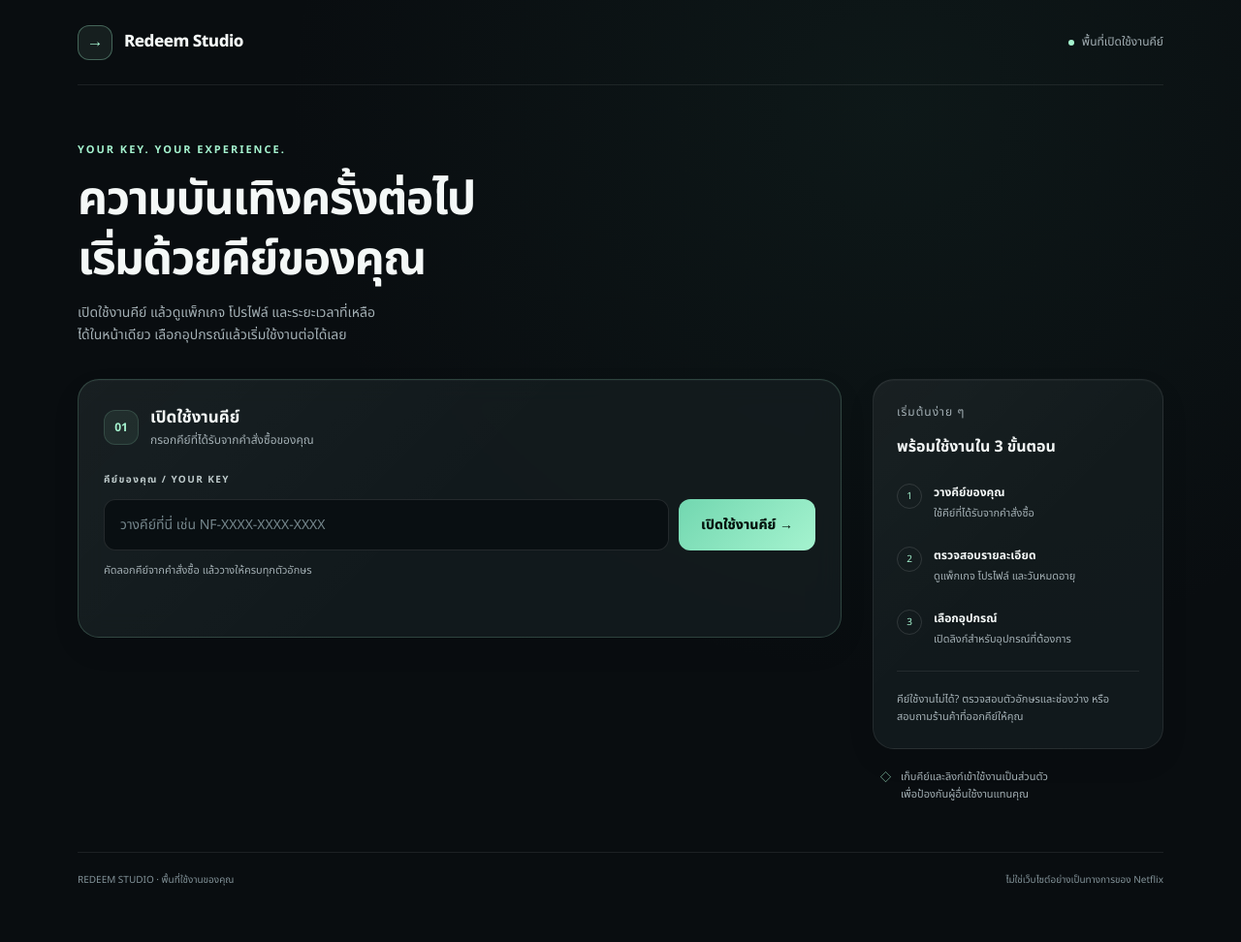
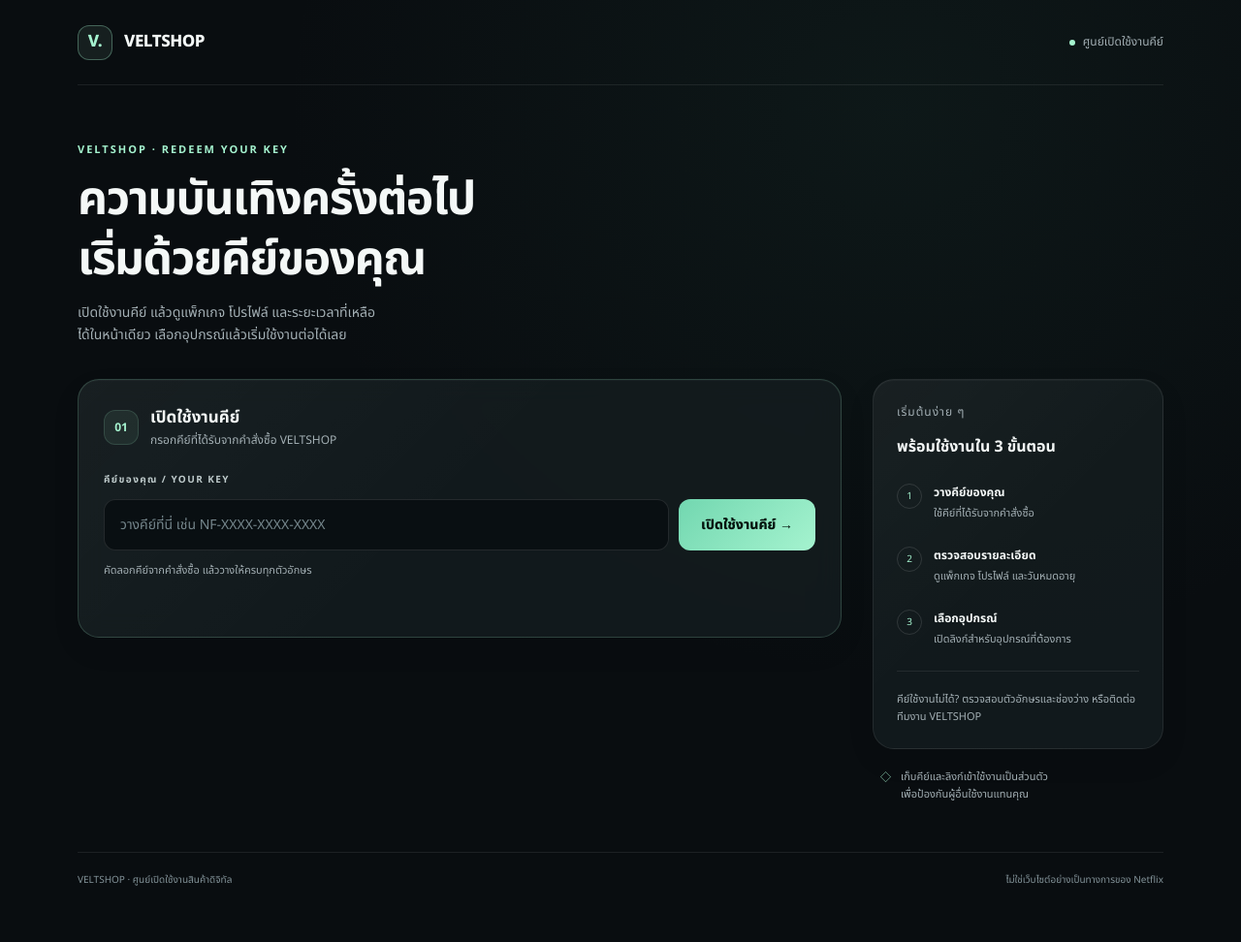
Before and after one commit to bouricx/redeem-bot, a Flask app: page / in a window 1280 px wide. Shown: the whole page at 97% size. Run offline with Flask 3, Linux system fonts and the light colour scheme.

Commit message:
Brand redeem interface as VELTSHOP

```diff
--- a/templates/index.html
+++ b/templates/index.html
@@ -3,8 +3,8 @@
 <head>
 <meta charset="utf-8">
 <meta name="viewport" content="width=device-width, initial-scale=1">
-<title>Redeem Studio · เปิดใช้งานคีย์ของคุณ</title>
-<meta name="description" content="เปิดใช้งานคีย์และดูรายละเอียดแพ็กเกจ โปรไฟล์ และวันหมดอายุในที่เดียว">
+<title>VELTSHOP · เปิดใช้งานคีย์ของคุณ</title>
+<meta name="description" content="VELTSHOP ศูนย์เปิดใช้งานคีย์ ตรวจสอบแพ็กเกจ โปรไฟล์ และวันหมดอายุในที่เดียว">
 <link rel="preconnect" href="https://fonts.googleapis.com">
 <link href="https://fonts.googleapis.com/css2?family=Inter:wght@400;600;700;800;900&family=Cinzel:wght@700;900&display=swap" rel="stylesheet">
 <style>
@@ -87,14 +87,14 @@ body{
 <link rel="stylesheet" href="{{ url_for('static', filename='redesign.css') }}">
 </head>
 <body>
-<header class="site-header"><div class="brand"><span class="brand-mark" aria-hidden="true">→</span> Redeem Studio</div><span class="header-note"><i aria-hidden="true"></i>พื้นที่เปิดใช้งานคีย์</span></header>
+<header class="site-header"><div class="brand"><span class="brand-mark" aria-hidden="true">V.</span> VELTSHOP</div><span class="header-note"><i aria-hidden="true"></i>ศูนย์เปิดใช้งานคีย์</span></header>
 <div class="wrap">
-<section class="hero"><div class="eyebrow">YOUR KEY. YOUR EXPERIENCE.</div><h1>ความบันเทิงครั้งต่อไป<br>เริ่มด้วยคีย์ของคุณ</h1><p>เปิดใช้งานคีย์ แล้วดูแพ็กเกจ โปรไฟล์ และระยะเวลาที่เหลือ<br>ได้ในหน้าเดียว เลือกอุปกรณ์แล้วเริ่มใช้งานต่อได้เลย</p></section>
+<section class="hero"><div class="eyebrow">VELTSHOP · REDEEM YOUR KEY</div><h1>ความบันเทิงครั้งต่อไป<br>เริ่มด้วยคีย์ของคุณ</h1><p>เปิดใช้งานคีย์ แล้วดูแพ็กเกจ โปรไฟล์ และระยะเวลาที่เหลือ<br>ได้ในหน้าเดียว เลือกอุปกรณ์แล้วเริ่มใช้งานต่อได้เลย</p></section>
 <div class="workspace"><main class="main-column" id="main-content">
 
   <!-- ใส่คีย์ -->
   <div class="card redeem-panel">
-    <div class="panel-heading"><span class="panel-number" aria-hidden="true">01</span><div><h2>เปิดใช้งานคีย์</h2><p>กรอกคีย์ที่ได้รับจากคำสั่งซื้อของคุณ</p></div></div>
+    <div class="panel-heading"><span class="panel-number" aria-hidden="true">01</span><div><h2>เปิดใช้งานคีย์</h2><p>กรอกคีย์ที่ได้รับจากคำสั่งซื้อ VELTSHOP</p></div></div>
     <label class="label" for="keyInput" style="display:block">คีย์ของคุณ / YOUR KEY</label>
     <div class="input-row">
       <input id="keyInput" type="text" placeholder="วางคีย์ที่นี่ เช่น NF-XXXX-XXXX-XXXX" autocomplete="off" spellcheck="false" autocapitalize="none" aria-describedby="keyHint status">
@@ -165,7 +165,7 @@ body{
 
     <div class="warning">⚠️ ลิงก์เหล่านี้ใช้เข้าระบบโดยไม่ต้องใส่รหัสผ่าน — อย่าแชร์ต่อสาธารณะ</div>
   </div>
-</main><aside class="guide" aria-label="วิธีใช้งาน"><div class="card guide-card"><div class="guide-title">เริ่มต้นง่าย ๆ</div><h2>พร้อมใช้งานใน 3 ขั้นตอน</h2><ol class="guide-list"><li><span class="step-number">1</span><div><h3>วางคีย์ของคุณ</h3><p>ใช้คีย์ที่ได้รับจากคำสั่งซื้อ</p></div></li><li><span class="step-number">2</span><div><h3>ตรวจสอบรายละเอียด</h3><p>ดูแพ็กเกจ โปรไฟล์ และวันหมดอายุ</p></div></li><li><span class="step-number">3</span><div><h3>เลือกอุปกรณ์</h3><p>เปิดลิงก์สำหรับอุปกรณ์ที่ต้องการ</p></div></li></ol><p class="help-note">คีย์ใช้งานไม่ได้? ตรวจสอบตัวอักษรและช่องว่าง หรือสอบถามร้านค้าที่ออกคีย์ให้คุณ</p></div><p class="privacy-note"><span aria-hidden="true">◇</span><span>เก็บคีย์และลิงก์เข้าใช้งานเป็นส่วนตัว<br>เพื่อป้องกันผู้อื่นใช้งานแทนคุณ</span></p></aside></div><footer class="site-footer"><span>REDEEM STUDIO · พื้นที่ใช้งานของคุณ</span><span>ไม่ใช่เว็บไซต์อย่างเป็นทางการของ Netflix</span></footer>
+</main><aside class="guide" aria-label="วิธีใช้งาน"><div class="card guide-card"><div class="guide-title">เริ่มต้นง่าย ๆ</div><h2>พร้อมใช้งานใน 3 ขั้นตอน</h2><ol class="guide-list"><li><span class="step-number">1</span><div><h3>วางคีย์ของคุณ</h3><p>ใช้คีย์ที่ได้รับจากคำสั่งซื้อ</p></div></li><li><span class="step-number">2</span><div><h3>ตรวจสอบรายละเอียด</h3><p>ดูแพ็กเกจ โปรไฟล์ และวันหมดอายุ</p></div></li><li><span class="step-number">3</span><div><h3>เลือกอุปกรณ์</h3><p>เปิดลิงก์สำหรับอุปกรณ์ที่ต้องการ</p></div></li></ol><p class="help-note">คีย์ใช้งานไม่ได้? ตรวจสอบตัวอักษรและช่องว่าง หรือติดต่อทีมงาน VELTSHOP</p></div><p class="privacy-note"><span aria-hidden="true">◇</span><span>เก็บคีย์และลิงก์เข้าใช้งานเป็นส่วนตัว<br>เพื่อป้องกันผู้อื่นใช้งานแทนคุณ</span></p></aside></div><footer class="site-footer"><span>VELTSHOP · ศูนย์เปิดใช้งานสินค้าดิจิทัล</span><span>ไม่ใช่เว็บไซต์อย่างเป็นทางการของ Netflix</span></footer>
 </div>
 
 <script>
```
